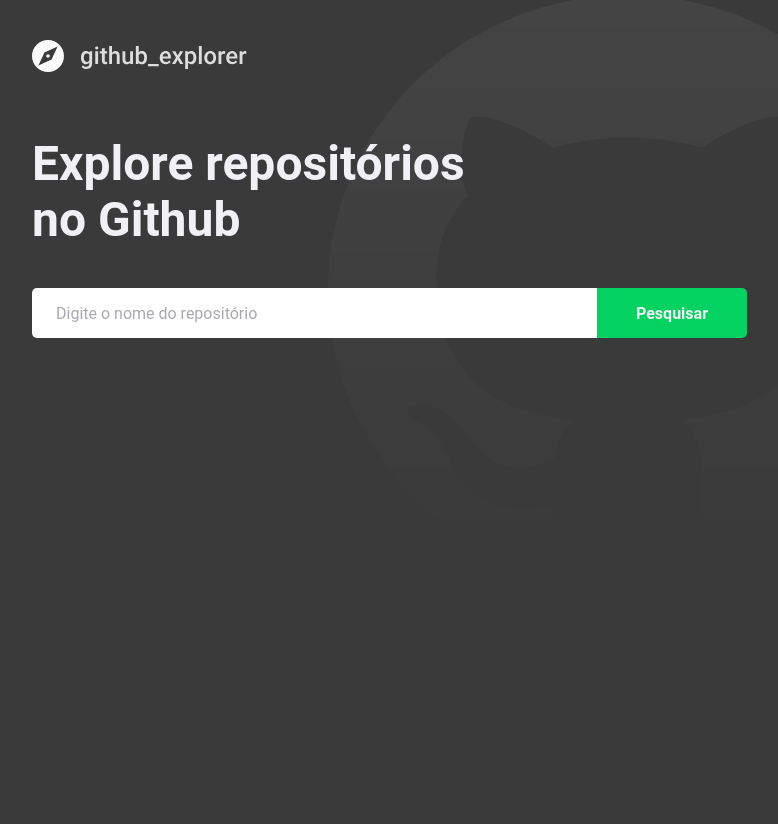
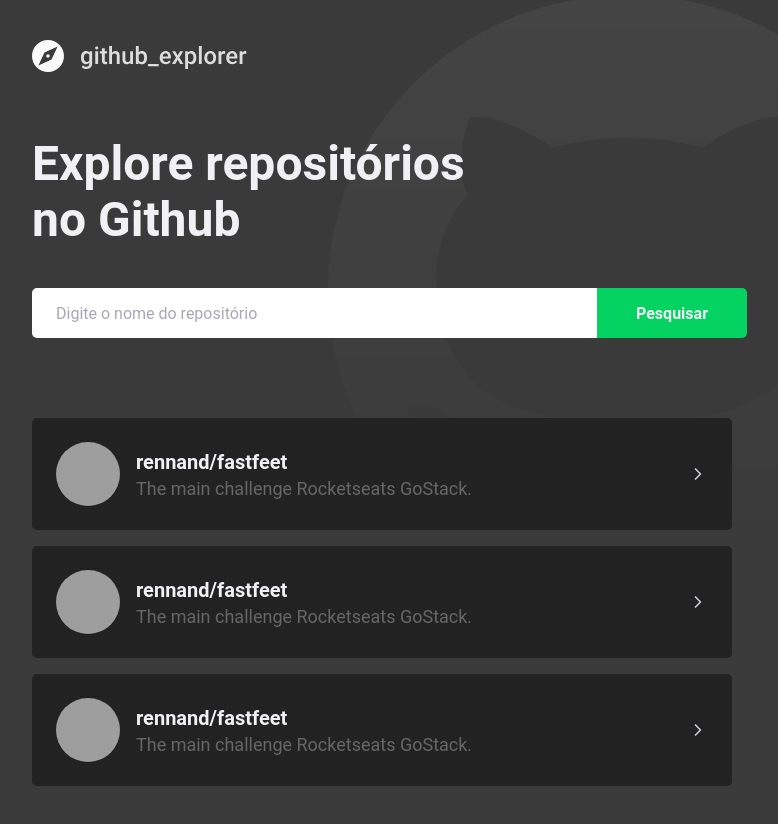
Before and after one commit to RennanD/github-explorer, a React (Create React App) app: page / in a window 1280 px wide. Shown: the whole page, without its empty margins (148-926 px from the left). Before the commit the page ends 800 px from the top, so only its background shows below. Built offline with nearby package versions, Linux system fonts and the light colour scheme; grey boxes are pictures that could not be loaded.

Commit message:
feat: Styled Dashboard

```diff
--- a/package.json
+++ b/package.json
@@ -13,6 +13,7 @@
     "polished": "^3.5.2",
     "react": "^16.13.1",
     "react-dom": "^16.13.1",
+    "react-icons": "^3.10.0",
     "react-router-dom": "^5.1.2",
     "react-scripts": "3.4.1",
     "styled-components": "^5.1.0",
--- a/src/pages/Dashboard/index.tsx
+++ b/src/pages/Dashboard/index.tsx
@@ -1,6 +1,8 @@
 import React from 'react';
 
-import { Title, Form } from './styles';
+import { FiChevronRight } from 'react-icons/fi';
+
+import { Title, Form, Repositories } from './styles';
 
 import logo from '../../assets/images/logo.svg';
 
@@ -13,6 +15,50 @@ const Dashboard: React.FC = () => (
       <input type="text" placeholder="Digite o nome do repositório" />
       <button type="submit"> Pesquisar </button>
     </Form>
+
+    <Repositories>
+      <a href="/teste">
+        <img
+          src="https://avatars1.githubusercontent.com/u/15038553?s=460&u=86c88160916f81df81c7c7c15b021a171d341771&v=4"
+          alt="Avatar"
+        />
+
+        <div>
+          <strong>rennand/fastfeet</strong>
+          <p>The main challenge Rocketseats GoStack.</p>
+        </div>
+
+        <FiChevronRight size={20} />
+      </a>
+
+      <a href="/teste">
+        <img
+          src="https://avatars1.githubusercontent.com/u/15038553?s=460&u=86c88160916f81df81c7c7c15b021a171d341771&v=4"
+          alt="Avatar"
+        />
+
+        <div>
+          <strong>rennand/fastfeet</strong>
+          <p>The main challenge Rocketseats GoStack.</p>
+        </div>
+
+        <FiChevronRight size={20} />
+      </a>
+
+      <a href="/teste">
+        <img
+          src="https://avatars1.githubusercontent.com/u/15038553?s=460&u=86c88160916f81df81c7c7c15b021a171d341771&v=4"
+          alt="Avatar"
+        />
+
+        <div>
+          <strong>rennand/fastfeet</strong>
+          <p>The main challenge Rocketseats GoStack.</p>
+        </div>
+
+        <FiChevronRight size={20} />
+      </a>
+    </Repositories>
   </>
 );
 
--- a/src/pages/Dashboard/styles.ts
+++ b/src/pages/Dashboard/styles.ts
@@ -8,7 +8,7 @@ export const Title = styled.h1`
   color: #f0f0f5;
   line-height: 56px;
 
-  @media screen and (max-width: 600px) {
+  @media screen and (max-width: 680px) {
     font-size: 36px;
   }
 `;
@@ -47,3 +47,73 @@ export const Form = styled.form`
     }
   }
 `;
+
+export const Repositories = styled.div`
+  margin-top: 80px;
+  max-width: 700px;
+
+  a {
+    background: #222;
+    border-radius: 5px;
+    width: 100%;
+    padding: 24px;
+    display: block;
+    text-decoration: none;
+    display: flex;
+    align-items: center;
+    transition: transform 0.2s;
+
+    & + a {
+      margin-top: 16px;
+    }
+
+    img {
+      height: 64px;
+      width: 64px;
+      border-radius: 50%;
+    }
+
+    div {
+      margin-left: 16px;
+
+      strong {
+        font-size: 20px;
+        color: #f0f0f5;
+      }
+
+      p {
+        font-size: 18px;
+        color: #666;
+        margin-top: 4px;
+      }
+    }
+
+    svg {
+      margin-left: auto;
+      color: #cbcbd6;
+    }
+
+    &:hover {
+      transform: translateY(-5px);
+    }
+
+    @media screen and (max-width: 680px) {
+      padding: 15px;
+
+      img {
+        height: 50px;
+        width: 50px;
+      }
+
+      div {
+        strong {
+          font-size: 16px;
+        }
+
+        p {
+          font-size: 14px;
+        }
+      }
+    }
+  }
+`;
```
Also changed, not shown: 1 other file (tests, documents, lock files or other folders).
